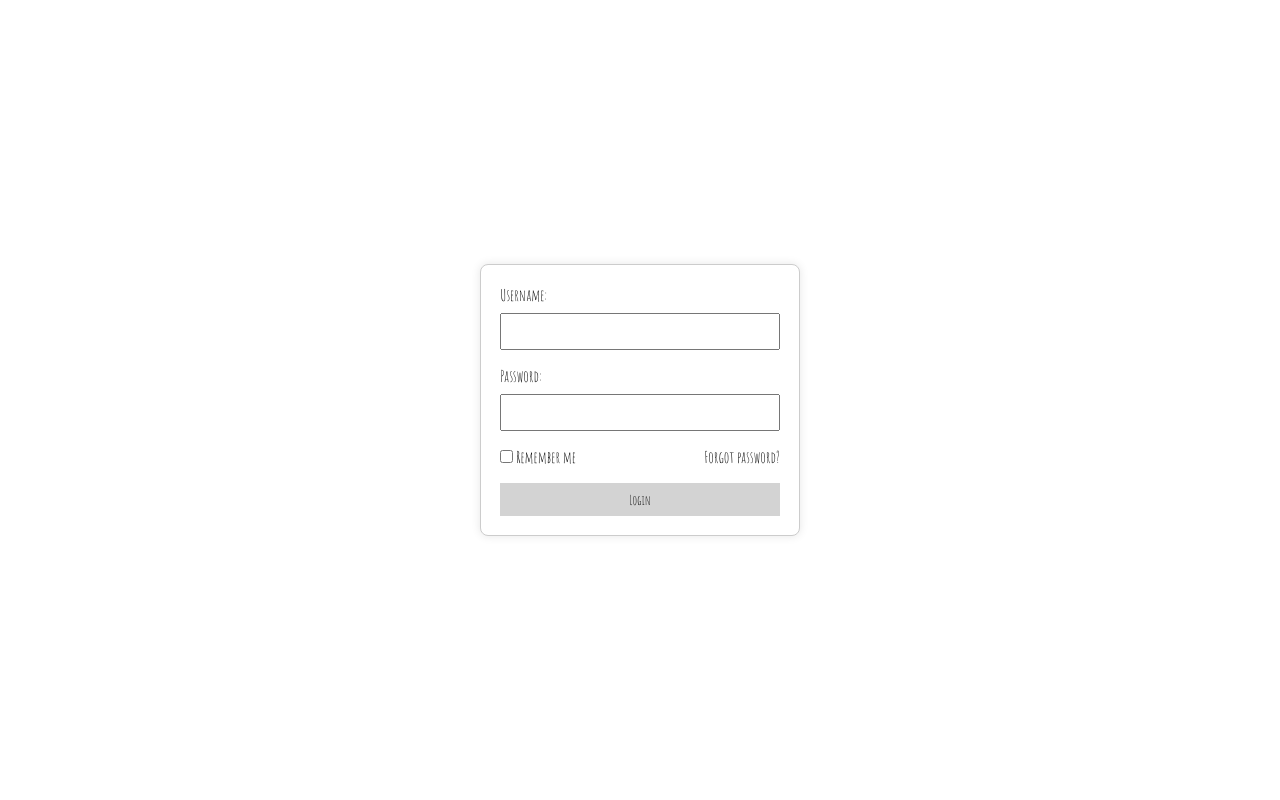
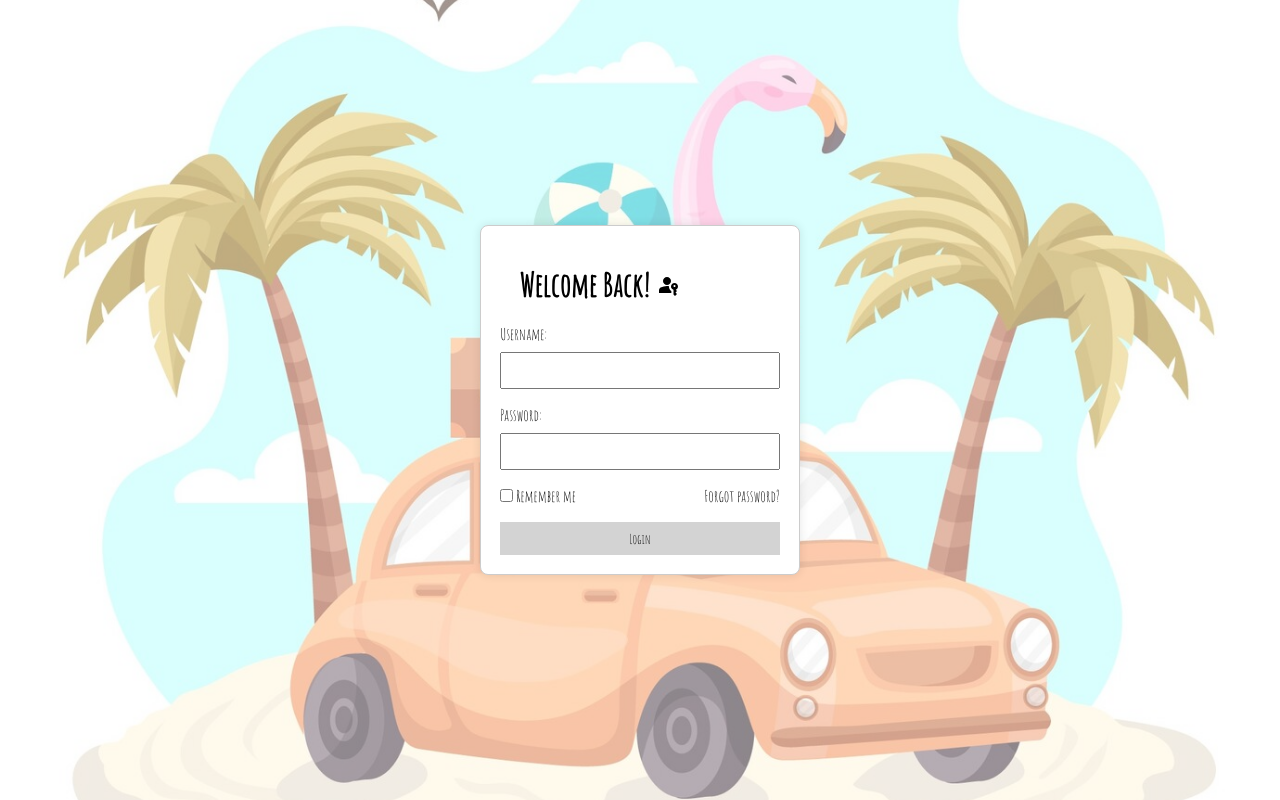
Before and after one commit to ivanapejicic/capstone, a React (Create React App) app: page /login in a window 1280 px wide. Built offline with nearby package versions, Linux system fonts and the light colour scheme.

Commit message:
Front-end for login page completed

```diff
--- a/src/assets/pages/Login/Login.js
+++ b/src/assets/pages/Login/Login.js
@@ -1,9 +1,13 @@
 import './Login.scss';
+import login from '../../icons/passkey_FILL0_wght400_GRAD0_opsz24.svg';
 
 function Login() {
     return (
+        <>
+
             <div className='login'>
                 <form className='form'>
+                    <h1 className='login__title'>Welcome Back! <img src={login} alt="google icon for user login"></img></h1>
                     <label className='form__label' htmlFor="username">Username:</label>
                     <input className='form__input' type="text" id="username" name="username" required />
                     <br />
@@ -19,6 +23,7 @@ function Login() {
                     <button className='form__button' type="button">Login</button>
                 </form>
             </div>
+        </>
     );
 }
 
--- a/src/assets/pages/Login/Login.scss
+++ b/src/assets/pages/Login/Login.scss
@@ -1,12 +1,33 @@
+// Login.scss
+
 @use '../../styles/partials/colors' as *;
 @use '../../styles/partials/mixin' as *;
 @use '../../styles/partials/variables' as *;
 
 .login {
+    position: relative;
     display: flex;
+    flex-direction: column;
     align-items: center;
     justify-content: center;
     height: 100vh;
+
+    &::before {
+        content: '';
+        position: absolute;
+        top: 0;
+        right: 0;
+        bottom: 0;
+        left: 0;
+        background-image: url('../../images/home.jpeg');
+        background-size: cover;
+        background-position: center;
+        opacity: 0.5;
+    }
+
+    &__title {
+        padding: 1.2rem;
+        z-index: 1;
     }
 
     .form {
@@ -16,10 +37,10 @@
         border-radius: .5rem;
         background-color: #fff;
         box-shadow: 0 0 .625rem rgba(0, 0, 0, 0.1);
+        z-index: 1;
 
         @include tablet {
             width: 20rem;
-    }
         }
 
         .form__label {
@@ -43,7 +64,7 @@
 
         .form__button {
             width: 100%;
-    background-color: lightgrey; // Corrected typo here
+            background-color: lightgrey;
             border: none;
             padding: .5rem;
 
@@ -51,3 +72,5 @@
                 background-color: $turquoise;
             }
         }
+    }
+}
```
Also changed, not shown: src/assets/icons/passkey_FILL0_wght400_GRAD0_opsz24.svg (added). Lines whose indentation alone changed are shown as unchanged.
